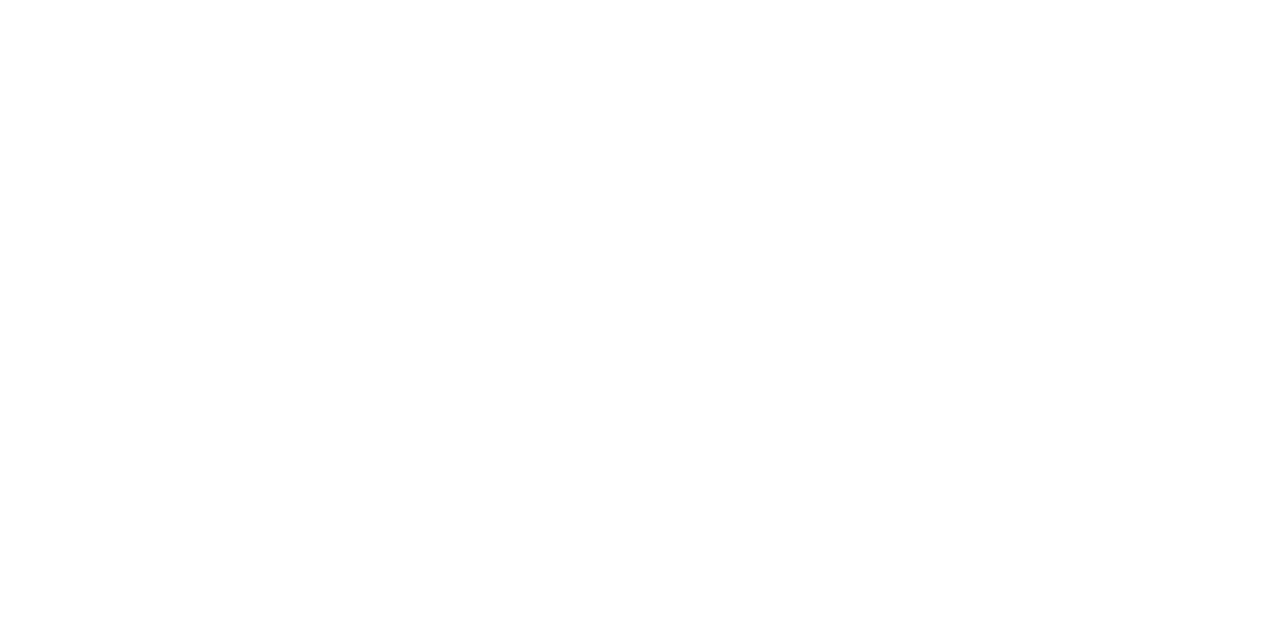
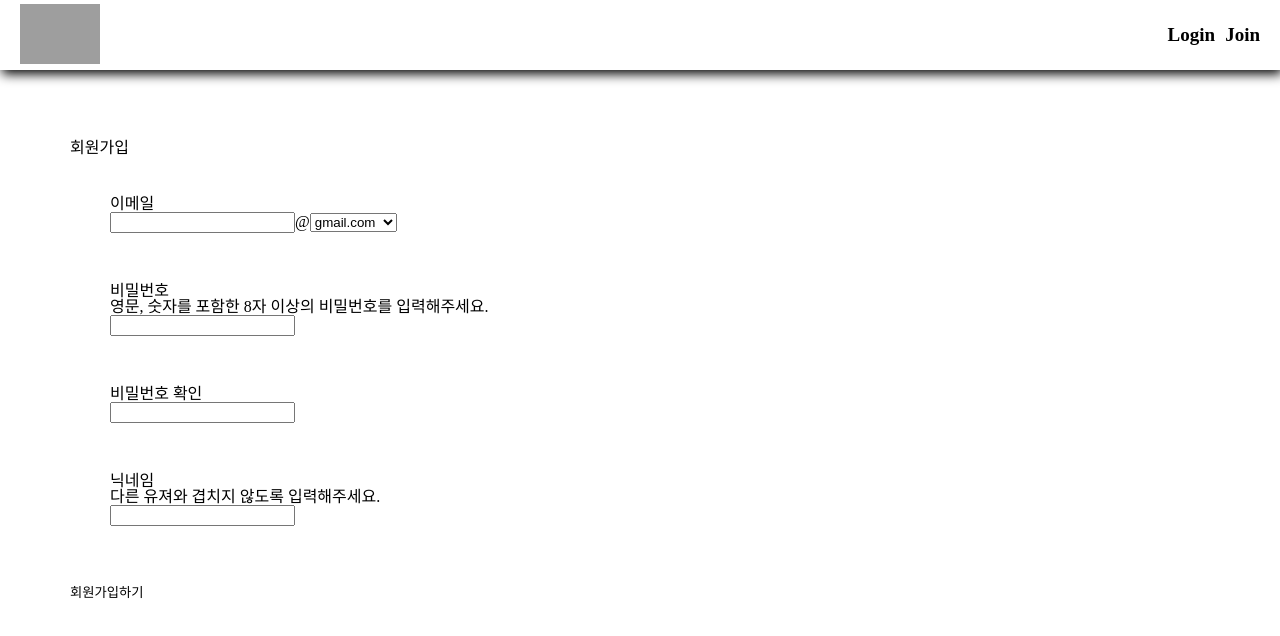
Before and after one commit to HANGHAE404/HomeFE, a React (Create React App) app: page /join in a window 1280 px wide. Before the commit this address had no page. Shown: the top 636 px of the page. Built offline with nearby package versions, Linux system fonts and the light colour scheme; grey boxes are pictures that could not be loaded.

Commit message:
add css in join.tsx file.

```diff
--- a/package.json
+++ b/package.json
@@ -13,6 +13,7 @@
     "@types/react-dom": "^18.0.0",
     "@types/react-router-dom": "^5.3.3",
     "@types/styled-components": "^5.1.26",
+    "axios": "^1.3.4",
     "react": "^18.2.0",
     "react-cookie": "^4.1.1",
     "react-dom": "^18.2.0",
--- /dev/null
+++ b/src/page/Join.tsx
@@ -0,0 +1,92 @@
+import React from 'react'
+import { useState } from 'react'
+import { text } from 'stream/consumers'
+import styled from 'styled-components'
+import axios from 'axios'
+import { Navigate, useNavigate } from 'react-router-dom'
+
+function Join() {
+  const [state, setState] = useState({
+    id: '',
+    pw: '',
+    nickname: '',
+  })
+  const selectbox = () => {
+    return (
+      <select>
+        <option key="gmail" value="gmail">
+          gmail.com
+        </option>
+        <option key="naver" value="naver">
+          naver.com
+        </option>
+        <option key="kakao" value="kakao">
+          kakao.com
+        </option>
+      </select>
+    )
+  }
+
+  const HandleJoin = async () => {
+    try {
+    } catch {}
+  }
+
+  return (
+    <Stdiv>
+      <h1>회원가입</h1>
+      <StInputEmail>
+        <p>이메일</p>
+        <input type="text"></input>@{selectbox()}
+      </StInputEmail>
+
+      <StInputPw>
+        <h1>비밀번호</h1>
+        <p>영문, 숫자를 포함한 8자 이상의 비밀번호를 입력해주세요.</p>
+        <input type="text"></input>
+      </StInputPw>
+      <StConfirmPw>
+        <h1>비밀번호 확인</h1>
+        <input type="text"></input>
+      </StConfirmPw>
+      <StInputNickname>
+        <h1>닉네임</h1>
+        <p>다른 유져와 겹치지 않도록 입력해주세요.</p>
+        <input type="text"></input>
+      </StInputNickname>
+      <br></br>
+      <StjoinButton>회원가입하기</StjoinButton>
+    </Stdiv>
+  )
+}
+
+const Stdiv = styled.div`
+  margin: 50px;
+  padding: 20px;
+  align-items: center;
+`
+
+const StInputEmail = styled.div`
+  margin: 30px;
+  padding: 10px;
+  align-items: center;
+`
+const StInputPw = styled.div`
+  margin: 30px;
+  padding: 10px;
+  align-items: center;
+`
+const StConfirmPw = styled.div`
+  margin: 30px;
+  padding: 10px;
+  align-items: center;
+`
+const StInputNickname = styled.div`
+  margin: 30px;
+  padding: 10px;
+  align-items: center;
+`
+
+const StjoinButton = styled.button``
+
+export default Join
--- a/src/shared/Router.tsx
+++ b/src/shared/Router.tsx
@@ -2,6 +2,8 @@ import { BrowserRouter, Route, Routes } from 'react-router-dom'
 import TopNav from '../page/TopNav'
 import { getUser } from '../util/localstorage'
 import Home from '../page/Home'
+import Join from '../page/Join'
+
 const Router = () => {
   const userInfo = getUser()
   return (
@@ -9,6 +11,7 @@ const Router = () => {
       <Routes>
         <Route element={<TopNav />}>
           <Route path="/" element={<Home />} />
+          <Route path="/join" element={<Join />} />
         </Route>
       </Routes>
     </BrowserRouter>
```
Also changed, not shown: 1 other file (tests, documents, lock files or other folders).
